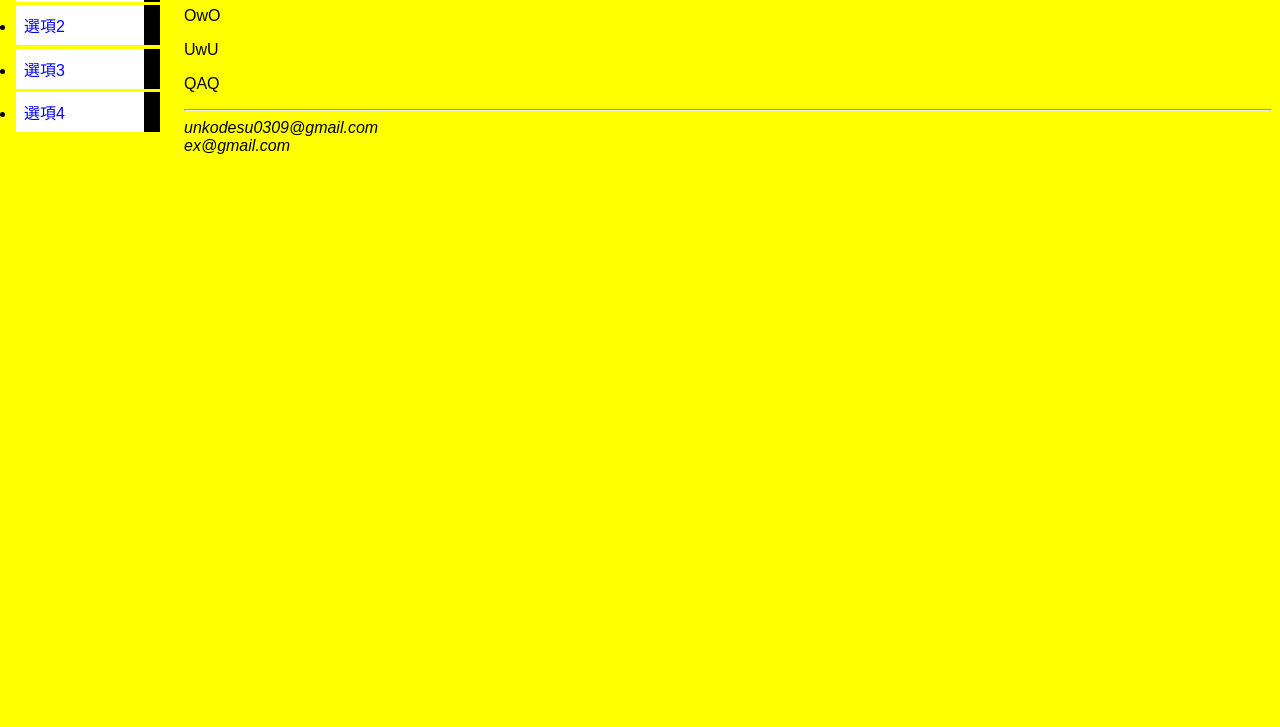
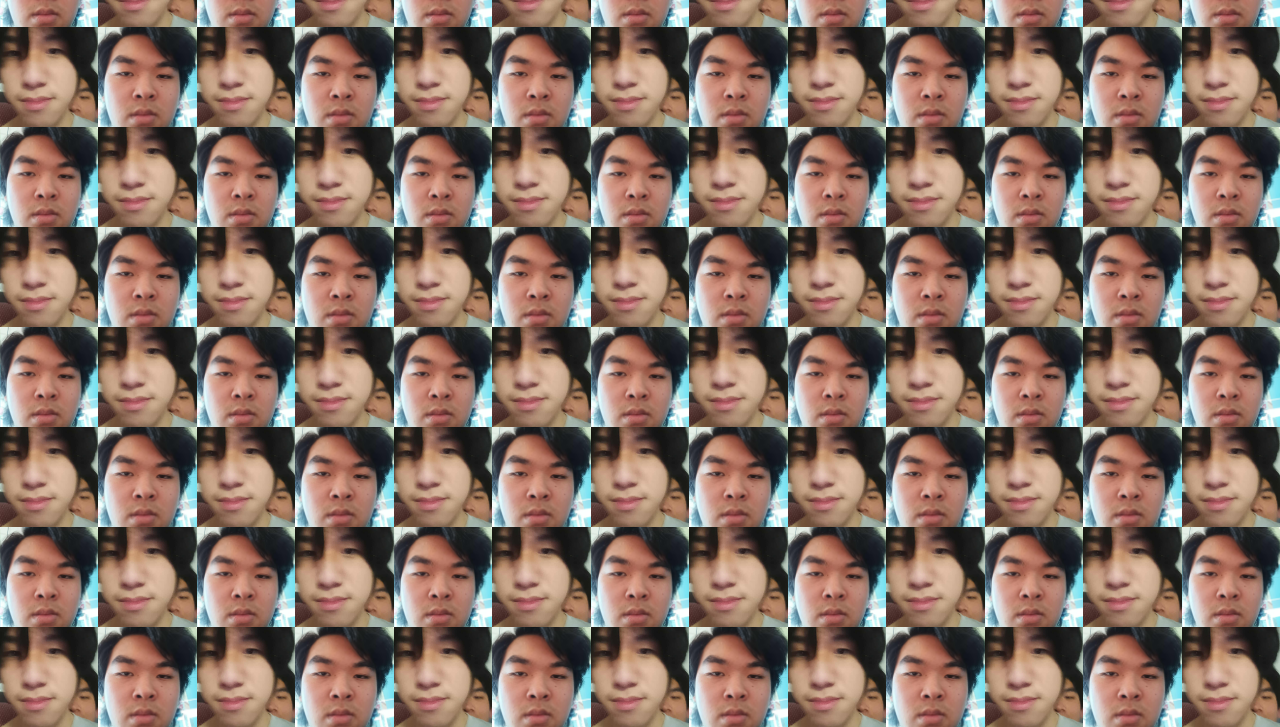
Before and after one commit to otakuu399/webtest, a plain HTML site: page index.html in a window 1280 px wide. Shown: the part 73-800 px from the top of the page. Drawn offline with Linux system fonts and the light colour scheme.

Commit message:
Add files via upload

```diff
--- a/index.html
+++ b/index.html
@@ -1,24 +1,69 @@
 <!DOCTYPE html>
-<html>
-   <head>
-      <title>2022 retry~ ;w;</title>
-      <link href="css.css" rel="stylesheet">
-   </head>
-   <body>
-       <ul class = bar>
-        <li><a href="temp.html">選項1</a>
-        <li><a href="temp.html">選項2</a>
-        <li><a href="temp.html">選項3</a>
-        <li><a href="temp.html">選項4</a>
-       </ul>
-       <h1>2022 retry make the site</h1>
-       <p>OwO</p>
-       <p>UwU</p>
-       <p>QAQ</p>
-       <hr>
-       <address>
-           unkodesu0309@gmail.com <br>
-           ex@gmail.com
-       </address>
-   </body>
+<html lang="zh-Hant">
+<head>
+  <meta charset="UTF-8">
+  <title>我操你媽</title>
+  <style>
+    html, body {
+      margin: 0;
+      padding: 0;
+      width: 100vw;
+      height: 100vh;
+      overflow: hidden; /* 禁止滾動 */
+    }
+
+    #grid {
+      display: grid;
+      grid-auto-rows: 100px; /* 格子高度 */
+      width: 100%;
+      height: 100%;
+    }
+
+    .cell {
+      height: 100px;
+      background-size: cover;
+      background-position: center;
+    }
+
+    .one { background-image: url("1.png"); }
+    .two { background-image: url("2.png"); }
+  </style>
+</head>
+<body>
+  <div id="grid"></div>
+
+  <script>
+    const grid = document.getElementById("grid");
+    const cellSize = 100; // 格子大小
+
+    function fillGrid() {
+      grid.innerHTML = ""; // 清空格子
+
+      const cols = Math.ceil(window.innerWidth / cellSize);
+      const rows = Math.ceil(window.innerHeight / cellSize);
+
+      // 調整 grid-template-columns 自動填滿
+      grid.style.gridTemplateColumns = `repeat(${cols}, 1fr)`;
+
+      for (let r = 0; r < rows; r++) {
+        for (let c = 0; c < cols; c++) {
+          const cell = document.createElement("div");
+          cell.classList.add("cell");
+
+          // 偶數格用1.png，奇數格用2.png
+          if ((r + c) % 2 === 0) {
+            cell.classList.add("one");
+          } else {
+            cell.classList.add("two");
+          }
+
+          grid.appendChild(cell);
+        }
+      }
+    }
+
+    fillGrid(); // 初始填充
+    window.addEventListener("resize", fillGrid); // 視窗縮放時重排
+  </script>
+</body>
 </html>
```
Also changed, not shown: 1.png (added), 2.png (added).
